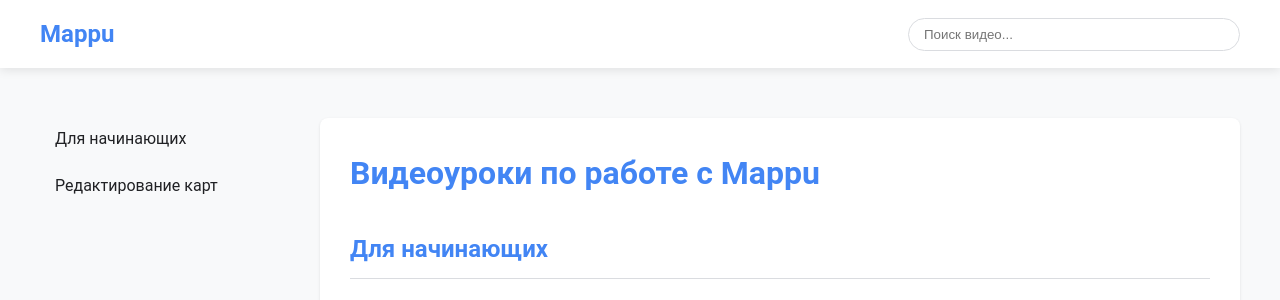
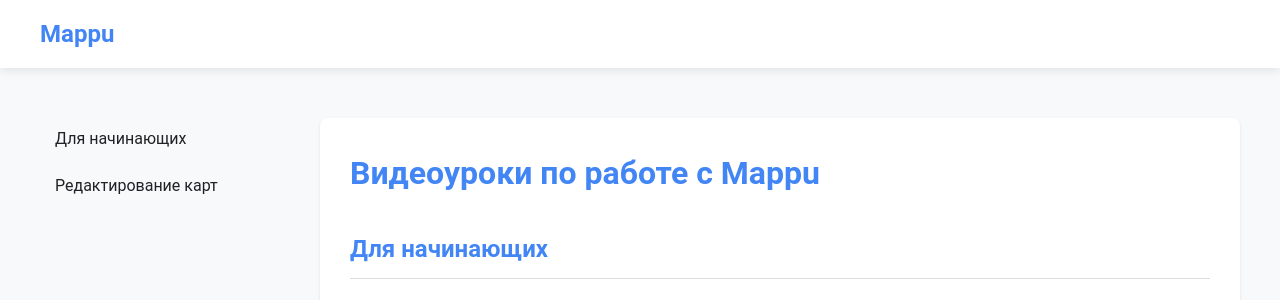
Before and after one commit to legSeor29/Mappu, a Django app: template MainApp/templates/video_lesson.html in a window 1280 px wide. Shown: the top 300 px of the page. Run offline with Django 5.2, Linux system fonts and the light colour scheme; the template is opened without the code that fills it, so the values that code supplies are empty; some libraries are stand-ins or nearby versions.

Commit message:
Edit video_lesson.html

```diff
--- a/MainApp/templates/video_lesson.html
+++ b/MainApp/templates/video_lesson.html
@@ -51,13 +51,6 @@
             font-size: 24px;
             font-weight: 700;
             color: var(--primary-color);
-        }
-
-        .search-box {
-            width: 300px;
-            padding: 8px 15px;
-            border: 1px solid var(--border-color);
-            border-radius: 24px;
         }
 
         .sidebar {
@@ -232,10 +225,6 @@
                 margin-bottom: 30px;
             }
 
-            .search-box {
-                width: 200px;
-            }
-
             .video-grid {
                 grid-template-columns: 1fr;
             }
@@ -246,7 +235,6 @@
     <header>
         <div class="header-content">
             <div class="logo">Mappu</div>
-            <input type="text" class="search-box" placeholder="Поиск видео...">
         </div>
     </header>
 
@@ -379,12 +367,6 @@
                 }
             });
         });
-
-        document.querySelector('.search-box').addEventListener('keypress', function(e) {
-            if (e.key === 'Enter') {
-                alert('Поиск будет реализован в будущем');
-            }
-        });
     </script>
 </body>
 </html>
```
